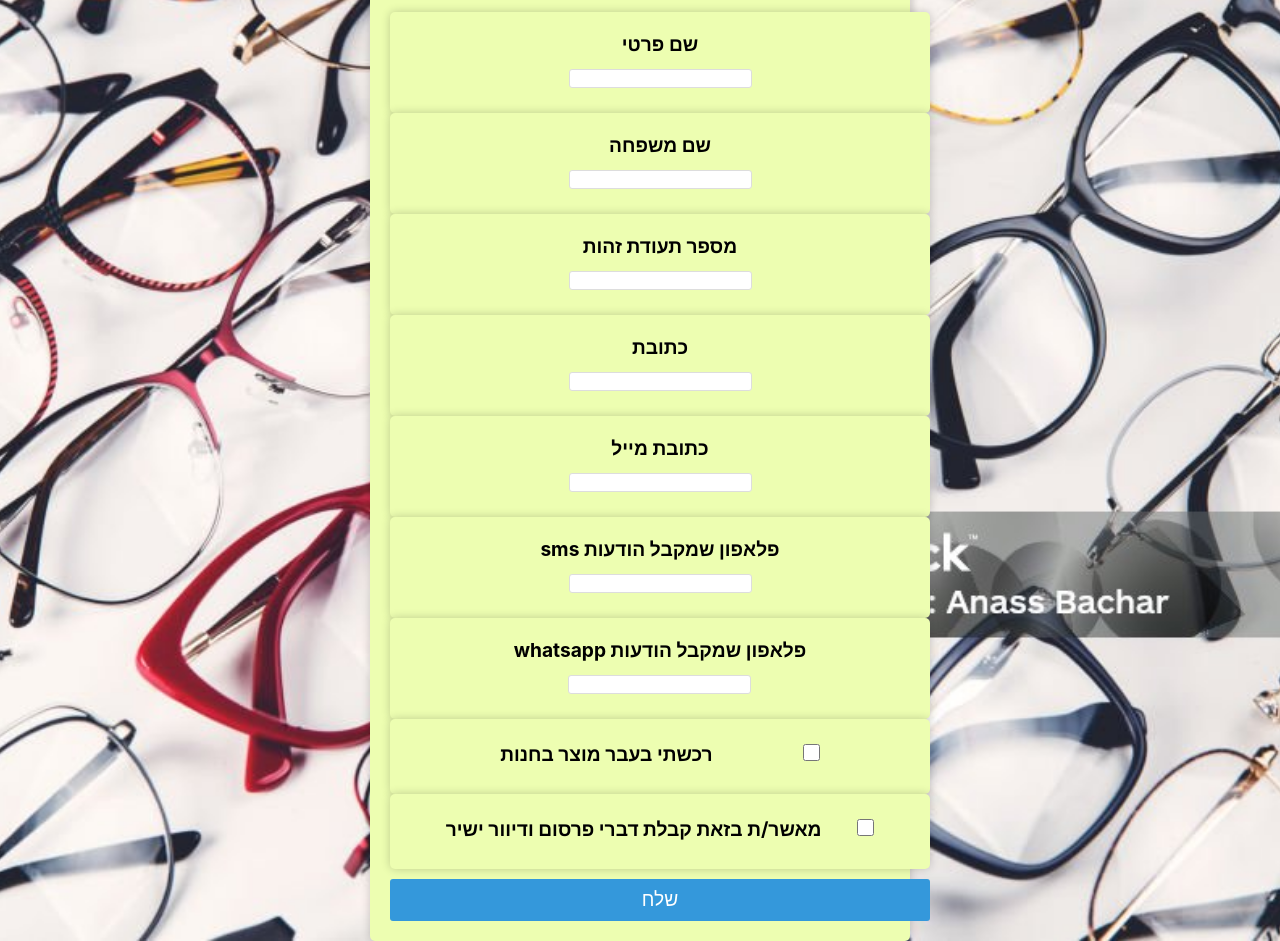
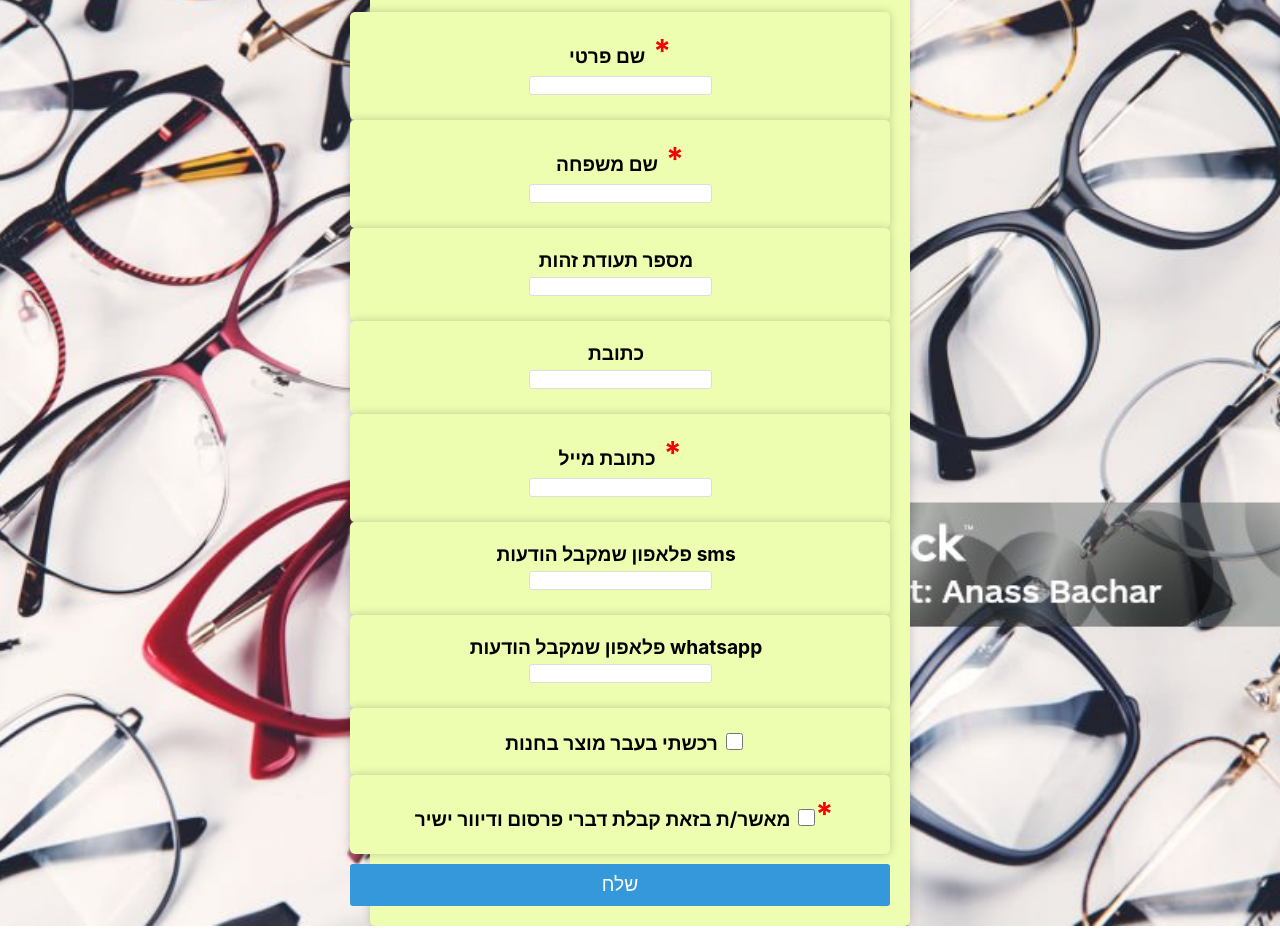
Before and after one commit to neriashitrit/byTheBook, a React (Create React App) app: page / in a window 1280 px wide. Shown: the part 160-1101 px from the top of the page. Built offline with nearby package versions, Linux system fonts and the light colour scheme.

Commit message:
mandetory and rtl

```diff
--- a/src/components/Form.tsx
+++ b/src/components/Form.tsx
@@ -65,11 +65,11 @@
         <h2>הצטרפות למועדון לקוחות שדה הראיה</h2>
         <h3>לקבלת מבצעים, עדכונים  ומידע על בריאות העין <br />יש להרשם</h3>
         <form>
-          <InputField label="שם פרטי" type="text" value={firstName} onChange={setFirstName} error={errors.firstName} />
-          <InputField label="שם משפחה" type="text" value={lastName} onChange={setLastName} error={errors.lastName} />
+          <InputField label="שם פרטי" type="text" value={firstName} onChange={setFirstName} error={errors.firstName} mandatory={true} />
+          <InputField label="שם משפחה" type="text" value={lastName} onChange={setLastName} error={errors.lastName} mandatory={true}/>
           <InputField label="מספר תעודת זהות" type="text" value={idNumber} onChange={setIdNumber}/>
           <InputField label="כתובת" type="text" value={address} onChange={setAddress} />
-          <InputField label="כתובת מייל" type="email" value={email} onChange={setEmail} error={errors.email} />
+          <InputField label="כתובת מייל" type="email" value={email} onChange={setEmail} error={errors.email} mandatory={true}/>
           <InputField label="sms פלאפון שמקבל הודעות " type="text" value={phoneSms} onChange={setPhoneSms} error={errors.phoneSms} />
           <InputField label="whatsapp פלאפון שמקבל הודעות " type="text" value={phoneWhatsApp} onChange={setPhoneWhatsApp} error={errors.phoneWhatsApp} />
           <BooleanInputField label="רכשתי בעבר מוצר בחנות" type="checkbox" value={haveOpinion} onChange={setHaveOpinion} />
@@ -77,7 +77,7 @@
             <InputField label="נשמח לשמוע את חוות דעתך החיובית על שדה הראיה " type="textarea" value={goodOpinion} onChange={setGoodOpinion} />
             <InputField label="נשמח לשמוע במה לדעתך אנחנו צריכים להשתפר" type="textarea" value={badOpinion} onChange={setBadOpinion}/> </>
             : <></>}
-          <BooleanInputField label="מאשר/ת בזאת קבלת דברי פרסום ודיוור ישיר" type="checkbox" value={getMessages} onChange={setGetMessages} error={errors.getMessages} />
+          <BooleanInputField label="מאשר/ת בזאת קבלת דברי פרסום ודיוור ישיר" type="checkbox" value={getMessages} onChange={setGetMessages} error={errors.getMessages} mandatory={true}/>
           <button type="button" onClick={handleSubmit}>שלח</button>
           {formRespond ? <h3>{formRespond}</h3> : <></>}
         </form>
--- a/src/components/InputField.tsx
+++ b/src/components/InputField.tsx
@@ -1,24 +1,26 @@
 // src/components/InputField.tsx
 import React from 'react';
-import { FormContainer, BooleanInput } from './StyledComponents.tsx'; // Import the styled component
-
-
+import { FormContainer, BooleanInput, LabelWithMandatory } from './StyledComponents.tsx'; // Import the styled component
 interface InputFieldProps {
   label: string;
   type: string;
-  value: string ;
+  value: string;
+  mandatory?:boolean;
   onChange: (value: string) => void;
   error?: string | null;
 }
 
-export const InputField: React.FC<InputFieldProps> = ({ label, type, value, onChange, error }) => {
+export const InputField: React.FC<InputFieldProps> = ({ label, type, value, onChange, error, mandatory }) => {
   return (
     <FormContainer>
-        <label>{label}</label>
-        {type === 'textarea' ?
+      <LabelWithMandatory>
+      {mandatory? <p>*</p> : <></>}
+      <label>{label}</label>
+      </LabelWithMandatory>
+      {type === 'textarea' ?
                 <textarea value={value} onChange={(e) => onChange(e.target.value)}></textarea> :
                 <input type={type} value={value} onChange={(e) => onChange(e.target.value)} />}
-        {error && <div className="error">{error}</div>}
+      {error && <div className="error">{error}</div>}
     </FormContainer>
   );
 };
@@ -29,14 +31,18 @@
   value: boolean;
   onChange: (value: boolean) => void;
   error?: string | null;
+  mandatory?:boolean;
 }
 
-export const BooleanInputField: React.FC<BooleanInputFieldProps> = ({ label, type, value, onChange, error }) => {
+export const BooleanInputField: React.FC<BooleanInputFieldProps> = ({ label, type, value, onChange, error, mandatory }) => {
   return (
     <BooleanInput>
-        <label>{label}</label>
+      <LabelWithMandatory>
+        {mandatory? <p>*</p> : <></>}
         <input type={type} checked={value} onChange={(e) => onChange(e.target.checked)} />
         {error && <div className="error">{error}</div>}
+        <label>{label}</label>
+      </LabelWithMandatory>
     </BooleanInput>
   );
 };
--- a/src/components/StyledComponents.tsx
+++ b/src/components/StyledComponents.tsx
@@ -21,7 +21,7 @@
   display: grid;
   justify-items: center;
   justify-content: space-around;
-
+  direction: rtl;
 
   form {
     display: inline-flex;
@@ -45,6 +45,7 @@
     margin: 5px 0;
     border: 1px solid #ddd;
     border-radius: 3px;
+    direction: rtl important;
   }
 
   .error {
@@ -67,7 +68,25 @@
   }
 `;
 
+export const LabelWithMandatory = styled.div`
+p {
+  color: #f40404;
+  font-size: xx-large;
+  font-weight: bold;
+  display: inline;
+  margin-bottom: 8px;
+  justify-content: center;
 
+}
+
+label {
+  font-weight: bold;
+  margin-bottom: 8px;
+  margin-right: 8px;
+  font-size: larger;
+  display: inline;
+}
+`
  export const BooleanInput = styled.div`
  background-color: #edfeb1;
  border-radius: 5px;
@@ -78,13 +97,15 @@
  display: flex;
  flex-wrap: wrap;
  justify-items: center;
- justify-content: space-evenly;
+ justify-content: center;
  align-items: baseline;
 
  label {
   font-weight: bold;
   margin-bottom: 8px;
   font-size: larger;
+  margin-left: 8px;
+
 }
 
 input {
@@ -95,11 +116,9 @@
   border-radius: 3px;
   width: 17px;
   height: 17px;
-
 }
 
 .error {
-
   color: #e74c3c; /* Red color for errors */
   font-size: medium;
 }
```
